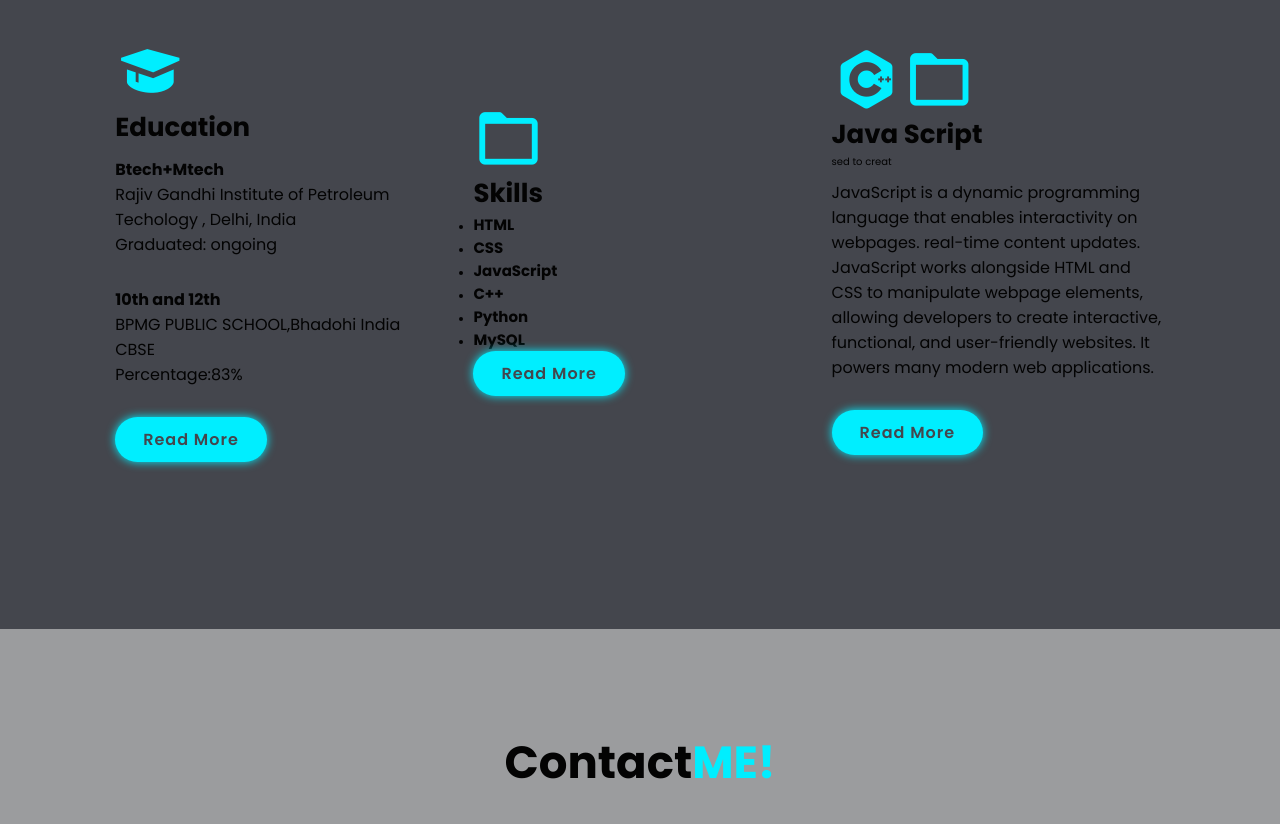
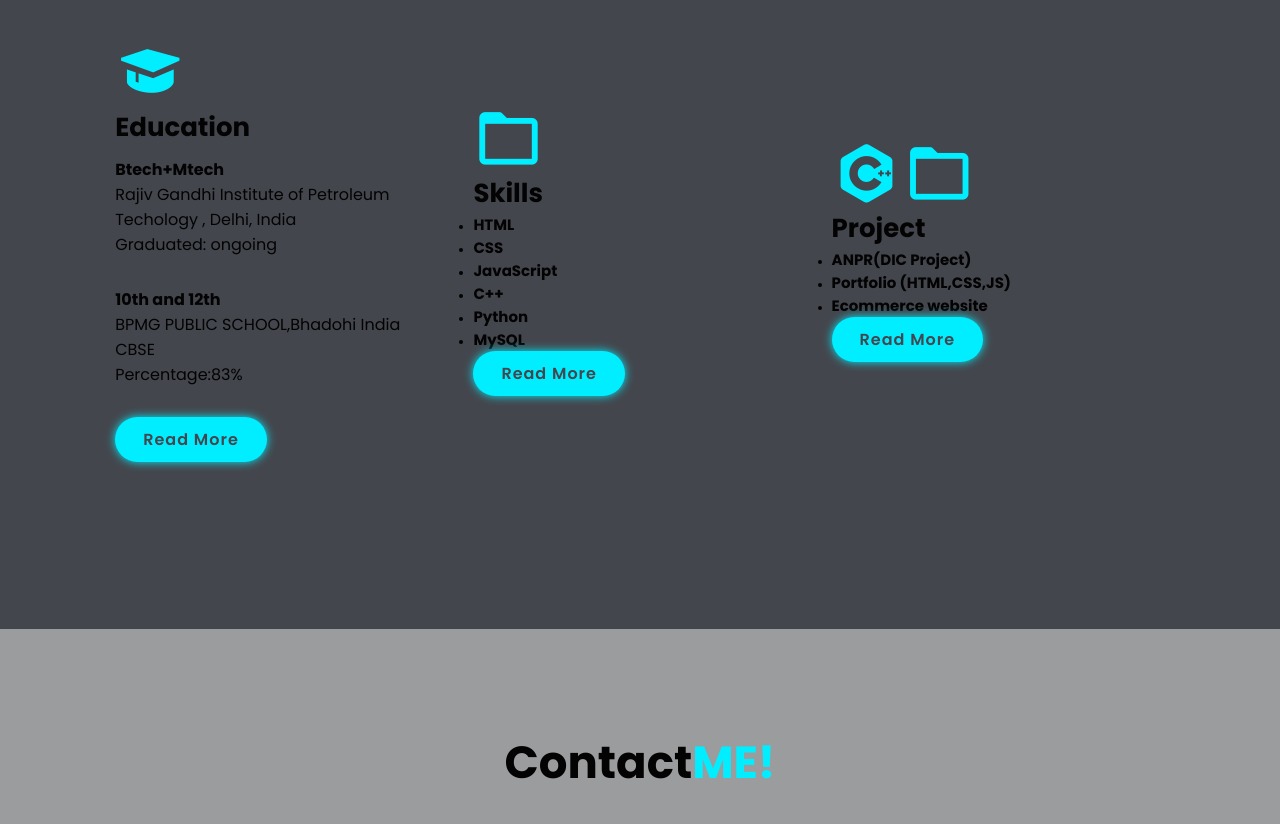
Before and after one commit to shivamyadavrgipt/23cs2040_WebPortfolio, a plain HTML site: page index.html in a window 1280 px wide. Shown: the part 2571-3395 px from the top of the page. Drawn offline with nearby package versions, Linux system fonts and the light colour scheme.

Commit message:
Updated feature X

```diff
--- a/myproject/index.html
+++ b/index.html
@@ -49,7 +49,7 @@
         </section>
         <section class="about" id="about">
             <div class="about-img">
-                <img src="https://wallpaperaccess.com/full/1385382.jpg" alt="">
+                <img src="https://wallpaperaccess.com/full/1385382.jpg" alt="image2">
 
             </div>
             <div class="about-content">
@@ -137,10 +137,12 @@
                     <i class='bx bxl-c-plus-plus'></i>
                     <i class='bx bx-folder'></i>
 
-                    <h3>Java Script</h3>sed to creat
-                    <p>JavaScript is a dynamic programming language that enables interactivity on webpages. real-time content updates. JavaScript works alongside HTML and CSS to manipulate webpage elements, allowing developers
-                        to create interactive, functional, and user-friendly websites. It powers many modern web applications.
-                        </p>
+                    <h3>Project</h3>
+                    <ul>
+                        <li><h1>ANPR(DIC Project)</h1></li>
+                        <li><h1>Portfolio (HTML,CSS,JS)</h1></li>
+                        <li><h1>Ecommerce website</h1></li>
+                    </ul>
                     <a href="#"class="btn">Read More</a>
                 </div>
             </div>
```
Also changed, not shown: image/1385382.jpg (renamed from myproject/image/1385382.jpg), image/computer_engineer-compare-page.png (renamed from myproject/image/computer_engineer-compare-page.png), image/nubelson-fernandes--Xqckh_XVU4-unsplash.jpg (renamed from myproject/image/nubelson-fernandes--Xqckh_XVU4-unsplash.jpg), script.js (renamed from myproject/script.js), style.css (renamed from myproject/style.css), 6 other files.
